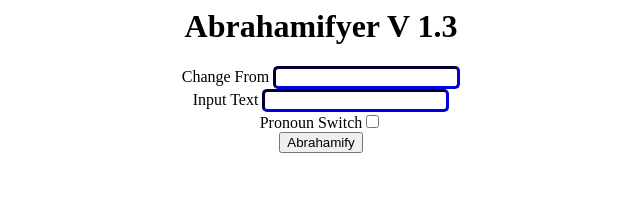
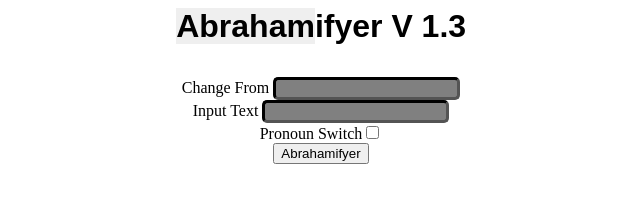
Before and after one commit to noobmaster0/Abrahamifyer, a plain HTML site: page index.html in a window 1280 px wide. Shown: the whole page, without its empty margins (319-959 px from the left). Drawn offline with Linux system fonts and the light colour scheme.

Commit message:
Update index.html
Css fixes
added name changes

```diff
--- a/index.html
+++ b/index.html
@@ -2,6 +2,7 @@
   <head>
 	<script>
 	function abrahamify(){
+	  let person = document.getElementById("person").value;
 	  var pronoun = document.getElementById('pronoun').checked;
 	  let Name = document.getElementById('Name').value;
 	  let input = document.getElementById('input').value;
@@ -20,32 +21,65 @@
 	  }
 	  input=input.replaceAll(Name.toLowerCase(),'ADIN')
 	  input=input.replaceAll(Name,'ADIN');
-	  input=input.replaceAll('Abraham',Name);
-	  input=input.replaceAll('ADIN','Abraham');
+	  input=input.replaceAll(person,Name);
+	  input=input.replaceAll('ADIN',person);
 	  document.getElementById('out').innerHTML = input;
 	}
+	function updatebutton(){
+		document.getElementById("buttonn").innerHTML = document.getElementById("person").value+"ifyer";
+	}
+	window.onload = function(){
+		setInterval(updatebutton,100);
+		updatebutton();
+	}
+
 	</script>
 	<style>
 	  input{
-		background:white;
 		border-radius:5px;
-		border-color:darkblue;
 		border-width:3px;
+		border-color:black;
+		color:blue;
+		background-color: gray;
 	  }
 	  input:hover{
-		background-color:blue;
-		color:red;
+		background-color:black;
+		color:lightblue;
+		tabindex: -1;
 	  }
-	  input:active{
-		background:red;
-		color:blue;
+	  select{
+		  font-size: 32px;
+		  appearance: none;
+		  border-style:none;
+		  font-family: arial, sans-serif;
+		  font-weight: bold;
+		  margin-top: 0px;
+		  margin-bottom: 1px;
+		  text-align:right;
+		  selected:false;
+		  outline:0px;
+	  }
+	  h1{
+		  font-size: 32px;
+		  font-weight: bold;
+		  font-family: arial, sans-serif;
+		  font-weight: bold;
+		  margin-top: 0px;
+		  margin-bottom: 1px;
 	  }
 	</style>
   </head>
   <body id="body">
 	<center>
 	  <h1>
-		Abrahamifyer V 1.3
+		<form>
+		  <select id="person">
+		  <option value="Abraham">Abraham</option>
+		  <option value="Aidan">Aidan</option>
+		  <option value="Trenton">Trenton</option>
+		  <option value="Tati">Tati</option>
+		  </select>ifyer V 1.3
+		</form>
 	  </h1>
 	  Change From <input id='Name'>
 	  <br>
@@ -53,7 +87,7 @@
 	  <div title="Warning can break some words.">
 	  Pronoun Switch<input id='pronoun' type='checkbox'>
 	  </div>
-	  <button onclick='abrahamify()'>
+	  <button onclick='abrahamify()' id="buttonn">
 	  Abrahamify
 	  </button>
 	  <p id='out'>
```
